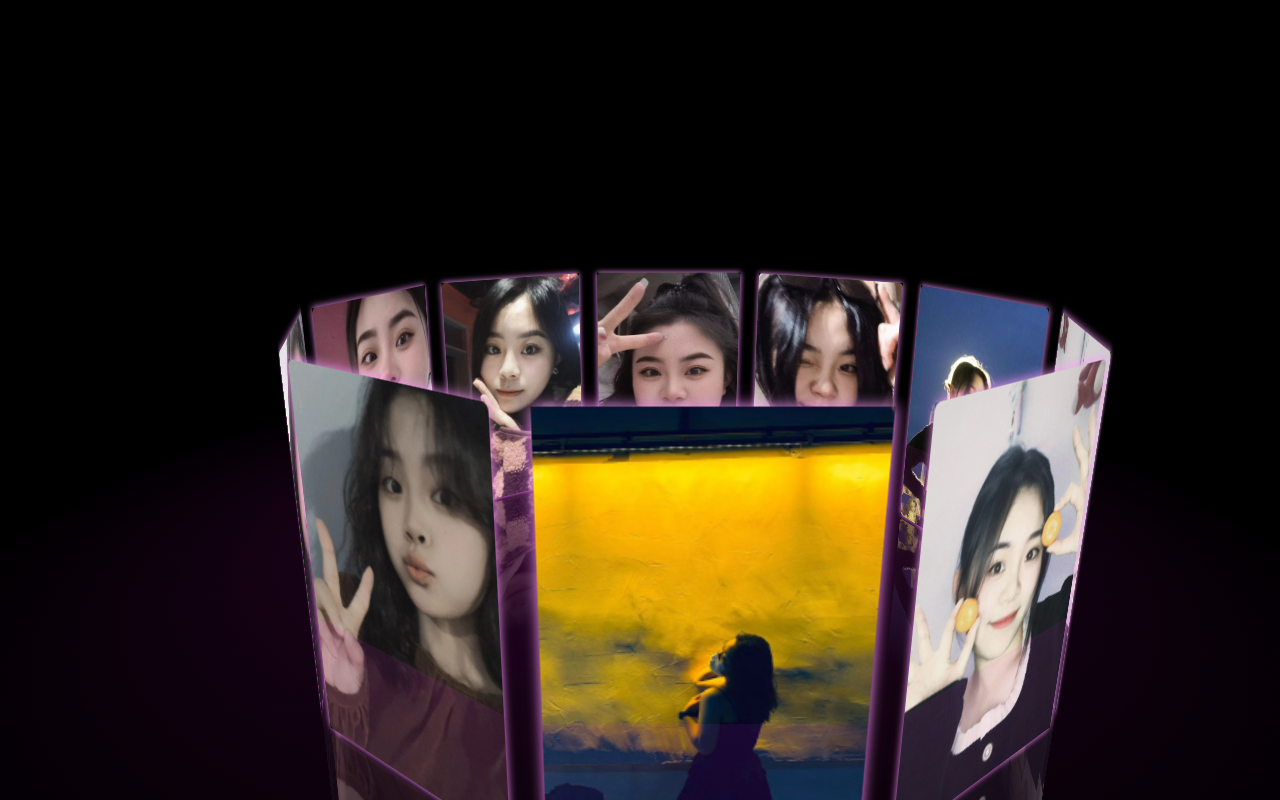
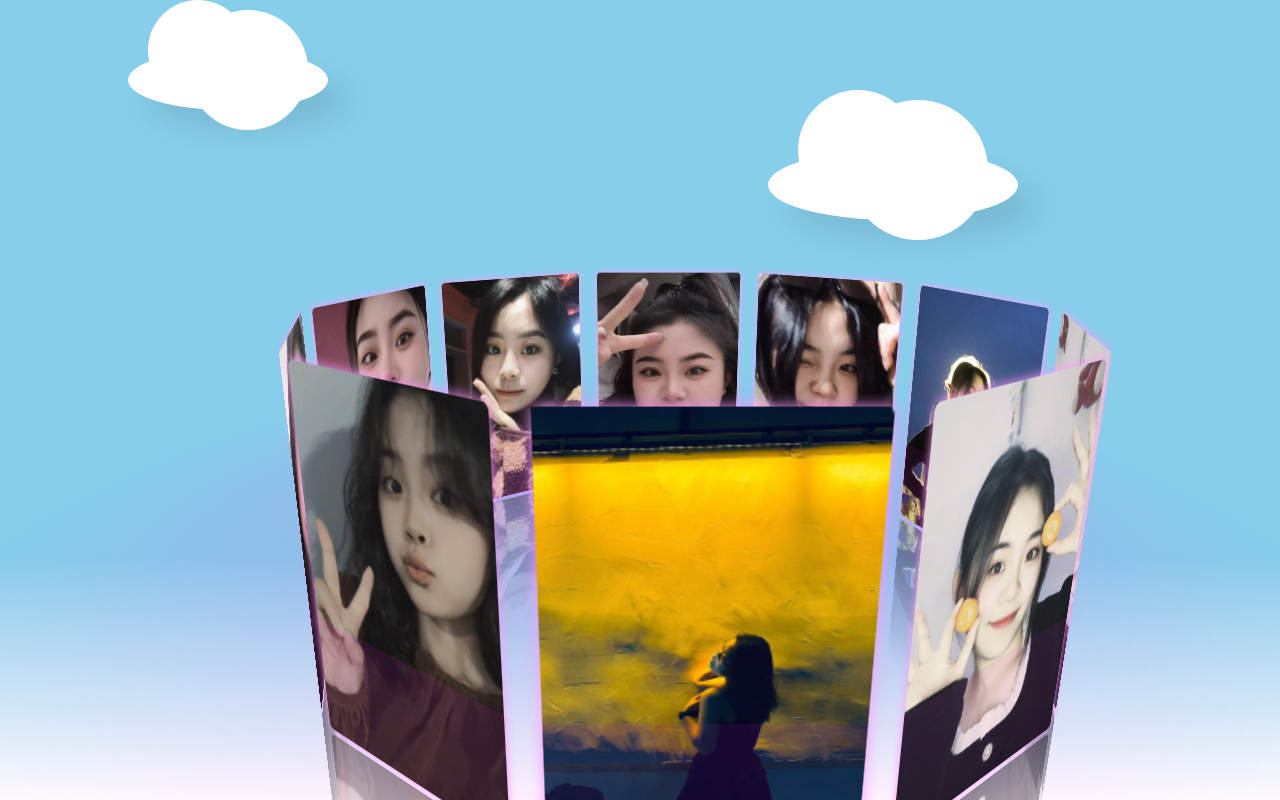
Before and after one commit to 1093559280/love3D, a plain HTML site: page index.html in a window 1280 px wide. Drawn offline with Linux system fonts and the light colour scheme.

Commit message:
Update index.html

```diff
--- a/index.html
+++ b/index.html
@@ -10,8 +10,9 @@
       padding: 0;
     }
     body {
-      background: #000;
+      background: linear-gradient(to bottom, #87CEEB 0%, #87CEEB 70%, #fff 100%);
       overflow: hidden;
+      position: relative;
     }
     #wrap {
       perspective: 800px;
@@ -55,6 +56,56 @@
       margin-top: -600px;
       transform: rotateX(90deg);
     }
+    /* 卡通风格云朵 */
+    .cloud {
+      position: absolute;
+      background: #fff;
+      border-radius: 50%;
+      box-shadow: 20px 20px 30px rgba(0, 0, 0, 0.1);
+    }
+    .cloud::after,
+    .cloud::before {
+      content: '';
+      position: absolute;
+      background: #fff;
+      border-radius: 50%;
+    }
+    .cloud1 {
+      width: 200px;
+      height: 60px;
+      top: 50px;
+      left: 10%;
+    }
+    .cloud1::after {
+      width: 100px;
+      height: 100px;
+      top: -50px;
+      left: 20px;
+    }
+    .cloud1::before {
+      width: 120px;
+      height: 120px;
+      top: -40px;
+      right: 20px;
+    }
+    .cloud2 {
+      width: 250px;
+      height: 70px;
+      top: 150px;
+      left: 60%;
+    }
+    .cloud2::after {
+      width: 120px;
+      height: 120px;
+      top: -60px;
+      left: 30px;
+    }
+    .cloud2::before {
+      width: 140px;
+      height: 140px;
+      top: -50px;
+      right: 30px;
+    }
   </style>
 </head>
 <body>
@@ -63,6 +114,11 @@
       <p></p>
     </div>
   </div>
+
+  <!-- 添加卡通风格的云朵 -->
+  <div class="cloud cloud1"></div>
+  <div class="cloud cloud2"></div>
+
   <script type="text/javascript">
     window.onload = function() {
       const aBox = document.getElementsByClassName('box')[0];
```
